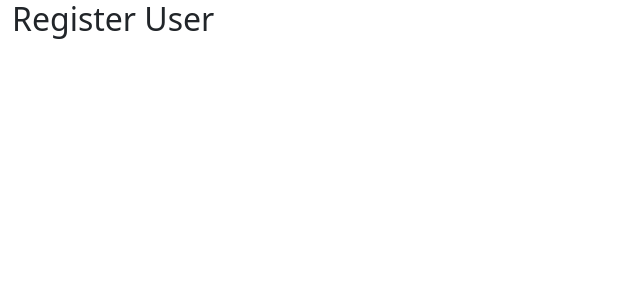
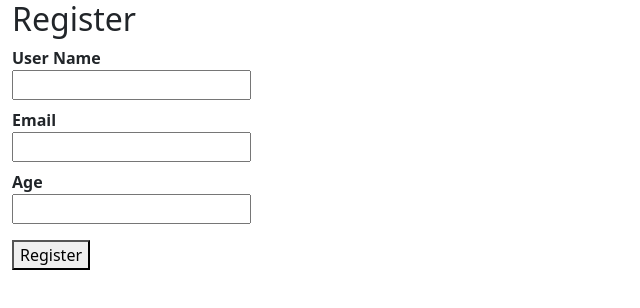
Before and after one commit to Nikkkkillll/learning_react, a React (Create React App) app: page / in a window 1280 px wide. Shown: the top 308 px of the page, without its empty margins (0-640 px from the left). Built offline with nearby package versions, Linux system fonts and the light colour scheme.

Commit message:
learn about yup which advance of formik

```diff
--- a/package.json
+++ b/package.json
@@ -13,7 +13,8 @@
     "react": "^19.1.1",
     "react-dom": "^19.1.1",
     "react-scripts": "5.0.1",
-    "web-vitals": "^2.1.4"
+    "web-vitals": "^2.1.4",
+    "yup": "^1.7.0"
   },
   "scripts": {
     "start": "react-scripts start",
--- a/src/Components/Form Validation/FormikValidation.js
+++ b/src/Components/Form Validation/FormikValidation.js
@@ -1,8 +1,72 @@
-import { useFormik } from "formik"
+import { useFormik} from "formik";
+
 export default function FormikValidation(){
+
+    function VerifyUserDetails(userDetails){
+        const errors={};
+        if(userDetails.UserName===""){
+            errors.UserName="User Name Required";
+        }else if(userDetails.UserName.length<4){
+            errors.UserName="Name too short..";
+        }else if(userDetails.UserName.length>10){
+            errors.UserName="Name too long..";
+        }
+
+        if(userDetails.Age===""){
+            errors.Age="Age Required";
+        }else if(isNaN(userDetails.Age)){
+            errors.Age="Age must be number";
+        }
+
+        if(userDetails.Email===""){
+            errors.Email="Email Required";
+        }else if(userDetails.Email.indexOf("@")<=2){
+            errors.Email="Invalid Email";
+        }
+
+        if(userDetails.Mobile==""){
+            errors.Mobile="Mobile Required";
+        }else if(userDetails.Mobile.match(/\+91\d{10}/)){
+            errors.Mobile="";
+        }else{
+            errors.Mobile="Invalid Mobile";
+        }
+
+          return errors;
+    }
+    const formik=useFormik({
+            initialValues:{
+                UserName:'',
+                Age:'',
+                Email:'',
+                Mobile:''
+            },
+            validate:VerifyUserDetails,
+            onSubmit:values=>{
+                alert(JSON.stringify(values));
+            }
+        })
     return(
         <div className="container-fluid">
-            <h2>Register User</h2>
+
+            <form onSubmit={formik.handleSubmit}>
+                <h2>Register User</h2>
+                <dl>
+                    <dt>User Name</dt>
+                    <dd><input onChange={formik.handleChange} name="UserName" type="text"/></dd>
+                    <dd className="text-danger">{formik.touched.UserName && formik.errors.UserName}</dd>
+                    <dt>Age</dt>
+                    <dd><input onChange={formik.handleChange} name="Age"  type="text"/></dd>
+                    <dd className="text-danger"> {formik.touched.Age && formik.errors.Age}</dd>
+                    <dt>Email</dt>
+                    <dd><input onChange={formik.handleChange} name="Email"   type="text"/></dd>
+                    <dd className="text-danger">{formik.touched.Email && formik.errors.Email}</dd>
+                    <dt>Mobile</dt>
+                    <dd><input type="text" onChange={formik.handleChange}></input></dd>
+                    <dd className="text-danger">{formik.touched.Mobile && formik.errors.Mobile}</dd>
+                </dl>
+                <button>Register</button>
+            </form>
         </div>
     )
 }
--- /dev/null
+++ b/src/Components/Form Validation/YupValidation.js
@@ -0,0 +1,48 @@
+import { useFormik } from "formik";
+import * as Yup from "yup";
+
+export default function YupValidation(){
+    const formik= useFormik({
+        initialValues:{
+            UserName:'',
+            Email:'',
+            Age:''
+        },
+        validationSchema:Yup.object({
+
+                //if we dont define the msg then scema will give their msg because they have already defined it default schema have promises for every error they have given ine promise
+                UserName:Yup.string()
+                            .required('User Name Required')
+                            .min(4,'Name to Short..')
+                            .max(10,'Name to long.'),
+                Email:Yup.string()
+                         .required('Email Required')
+                         .email('Invalid Email'),
+                Age: Yup.number().required('Age Required')
+        }),
+        onSubmit:values=>{
+            alert(JSON.stringify(values))
+        }
+    })
+
+    return(
+        <div className="container-fluid">
+            <form onSubmit={formik.handleSubmit}>
+                <h2>Register</h2>
+                <dl>
+                    <dt>User Name</dt>
+                    <dd><input {...formik.getFieldProps("UserName")} type="text"/></dd>
+                    <dd className="text-danger">{formik.touched.UserName && formik.errors.UserName}</dd>
+                    {/* we dont need to define errors they already defined */}
+                     <dt>Email</dt>
+                    <dd><input {...formik.getFieldProps("Email")} type="text"/></dd>
+                     <dd className="text-danger"> {formik.touched.Email && formik.errors.Email}</dd>
+                     <dt>Age</dt>
+                    <dd><input {...formik.getFieldProps("Age")} type="text"/></dd>
+                     <dd className="text-danger">{formik.touched.Age && formik.errors.Age}</dd>
+                </dl>
+                <button>Register</button>
+            </form>
+        </div>
+    )
+}
--- a/src/index.js
+++ b/src/index.js
@@ -23,11 +23,12 @@ import LoginComponent from './Components/Dynamic Style Changing/LoginComponent';
 import FormComponent from './Components/Form Validation/FormComponent';
 import FormikDemo from './Components/Form Validation/FomikDemo';
 import FormikValidation from './Components/Form Validation/FormikValidation';
+import YupValidation from './Components/Form Validation/YupValidation';
 
 const root = ReactDOM.createRoot(document.getElementById('root'));
 root.render(
   <React.StrictMode>
-    <FormikValidation/>
+    <YupValidation/>
   </React.StrictMode>
 );
 
```
Also changed, not shown: 1 other file (tests, documents, lock files or other folders).
